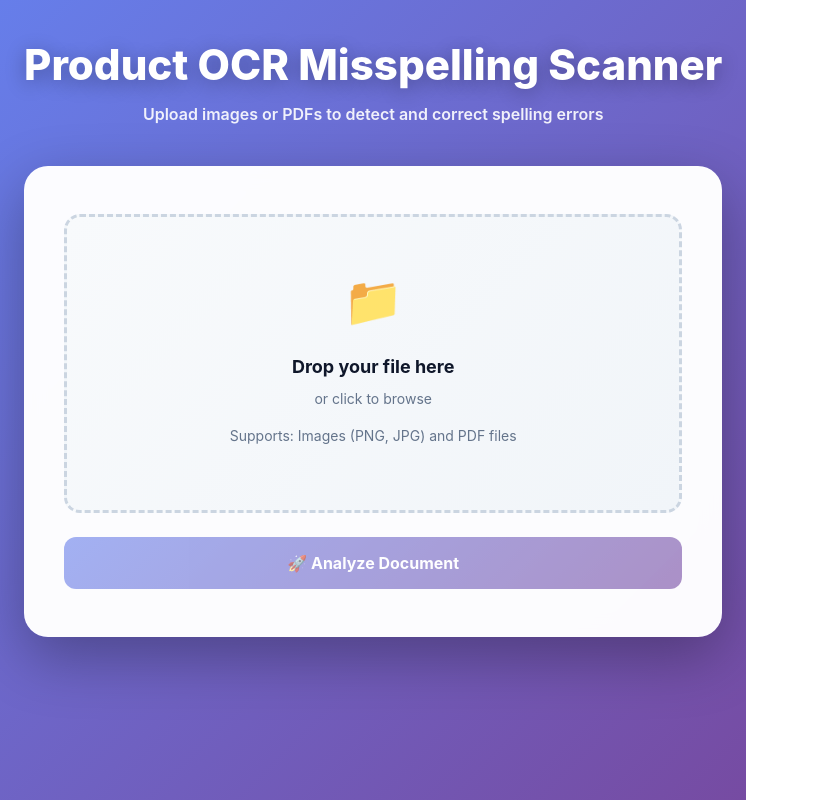
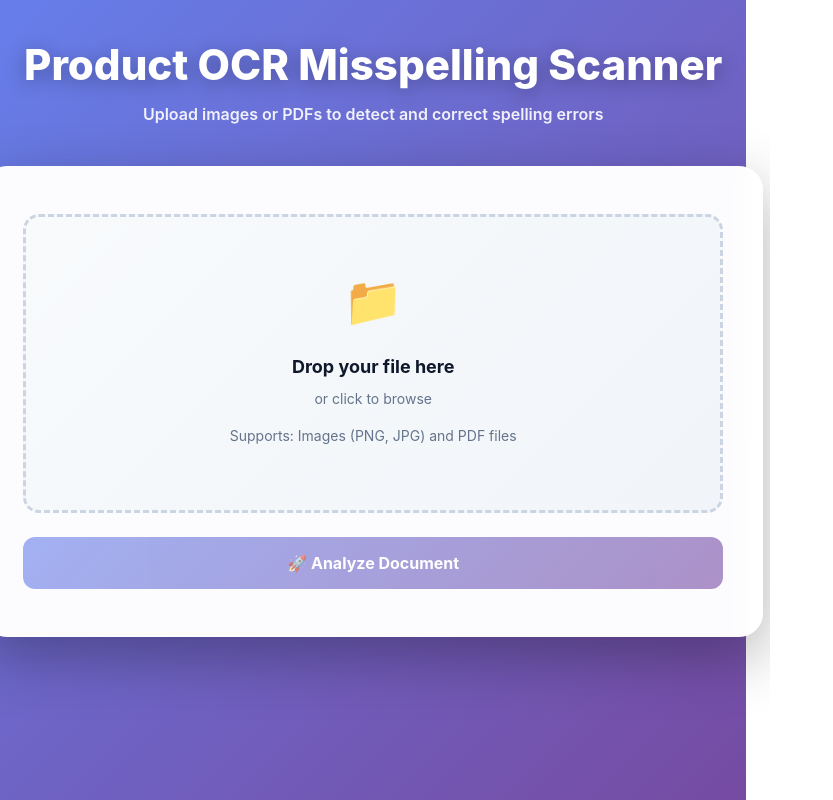
Before and after one commit to Sungchunn/ProofScan, a React (Vite) app: page / in a window 1280 px wide. Shown: the whole page, without its empty margins (0-833 px from the left). Built offline with nearby package versions, Linux system fonts and the light colour scheme.

Commit message:
Fix card centering - add flexbox alignment to properly center upload card

```diff
--- a/src/OCRDemo.jsx
+++ b/src/OCRDemo.jsx
@@ -8,19 +8,27 @@ const styles = {
     minHeight: '100vh',
     display: 'flex',
     flexDirection: 'column',
+    alignItems: 'center',
+    justifyContent: 'center',
   },
   mainContent: {
     flex: 1,
+    width: '100%',
+    maxWidth: '100%',
     padding: '40px 24px',
     overflowY: 'auto',
+    display: 'flex',
+    flexDirection: 'column',
+    alignItems: 'center',
   },
   header: {
     textAlign: 'center',
     marginBottom: 40,
   },
   uploadSection: {
+    width: '100%',
     maxWidth: 700,
-    margin: '0 auto 40px',
+    margin: '0 0 40px 0',
     background: 'rgba(255, 255, 255, 0.98)',
     borderRadius: 24,
     padding: '48px 40px',
@@ -82,8 +90,8 @@ const styles = {
     padding: 4,
   },
   resultsSection: {
+    width: '100%',
     maxWidth: 1200,
-    margin: '0 auto',
   },
   h1: {
     fontSize: 42,
```
